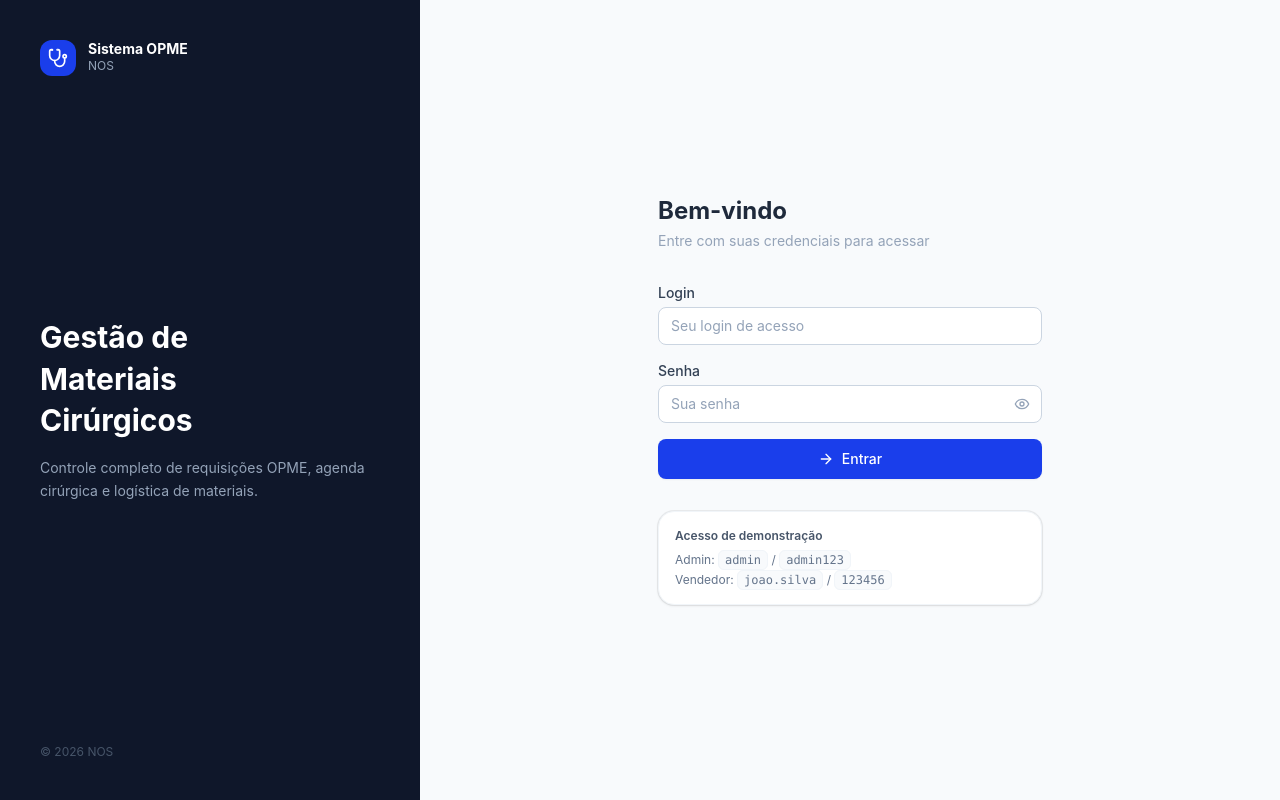
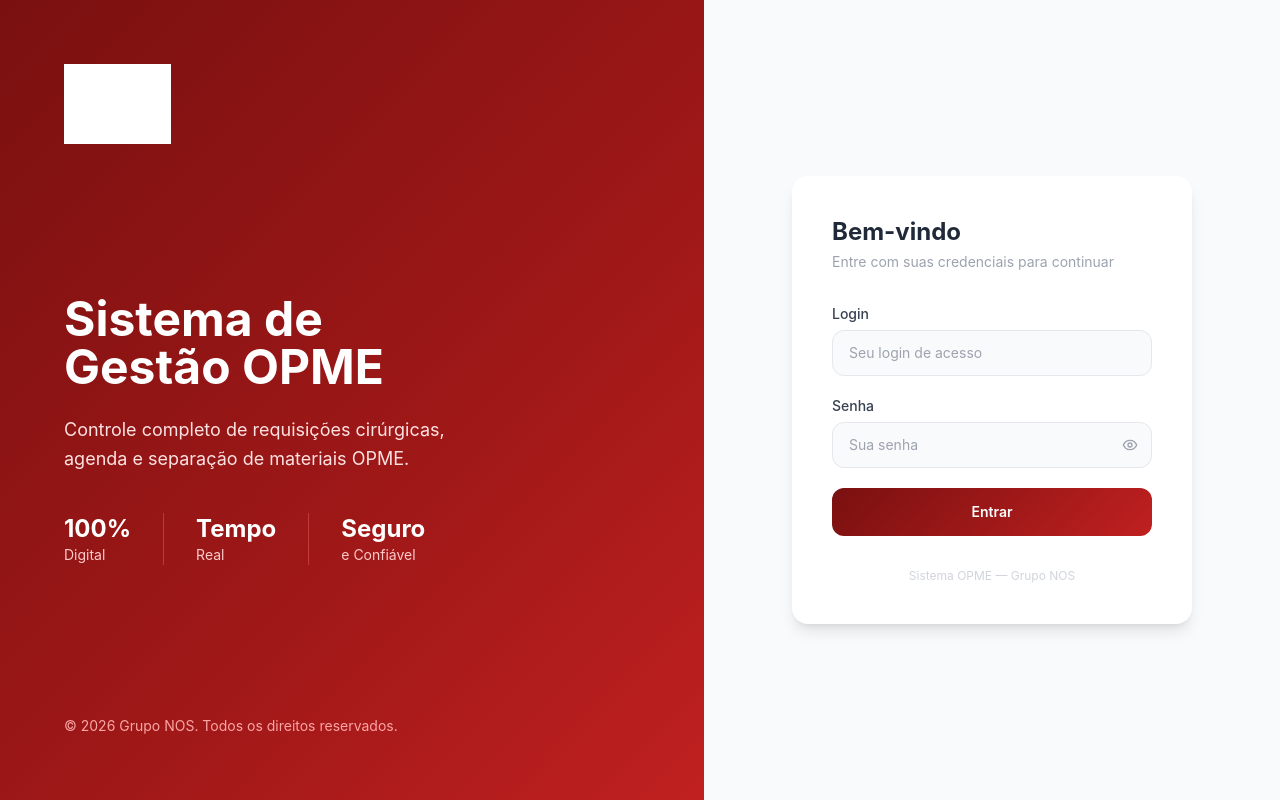
Before and after one commit to ofelipecosta/sistema-opme, a React (Vite) app in the folder frontend/: page /login in a window 1280 px wide. Built offline with nearby package versions, Linux system fonts and the light colour scheme; grey boxes are pictures that could not be loaded.

Commit message:
Redesign tela de login - profissional e responsivo

```diff
--- a/frontend/src/pages/Login.tsx
+++ b/frontend/src/pages/Login.tsx
@@ -1,6 +1,6 @@
 import { useState } from 'react'
 import { useAuth } from '../contexts/AuthContext'
-import { Eye, EyeOff, Stethoscope, ArrowRight } from 'lucide-react'
+import { Eye, EyeOff } from 'lucide-react'
 import toast from 'react-hot-toast'
 
 export default function Login() {
@@ -20,53 +20,84 @@ export default function Login() {
   }
 
   return (
-    <div className="min-h-screen bg-slate-50 flex">
-      {/* Left panel — brand */}
-      <div className="hidden lg:flex flex-col justify-between w-[420px] bg-slate-900 p-10 flex-shrink-0">
-        <div className="flex items-center gap-3">
-          <div className="w-9 h-9 bg-primary-600 rounded-xl flex items-center justify-center">
-            <Stethoscope className="w-5 h-5 text-white" />
-          </div>
-          <div>
-            <p className="font-bold text-white text-sm leading-none">Sistema OPME</p>
-            <p className="text-slate-400 text-xs mt-0.5">NOS</p>
+    <div className="min-h-screen flex flex-col md:flex-row">
+
+      {/* Painel esquerdo — marca */}
+      <div
+        className="hidden md:flex md:w-1/2 lg:w-[55%] flex-col justify-between p-10 lg:p-16"
+        style={{ background: 'linear-gradient(135deg, #7a1010 0%, #a01818 60%, #c02020 100%)' }}
+      >
+        {/* Logo */}
+        <div>
+          <img
+            src="/logo-nos.png"
+            alt="Grupo NOS"
+            className="h-16 lg:h-20 object-contain brightness-0 invert"
+            onError={e => { (e.target as HTMLImageElement).style.display = 'none' }}
+          />
+        </div>
+
+        {/* Texto central */}
+        <div className="space-y-6">
+          <h1 className="text-4xl lg:text-5xl font-bold text-white leading-tight">
+            Sistema de<br />Gestão OPME
+          </h1>
+          <p className="text-red-100 text-lg leading-relaxed max-w-md">
+            Controle completo de requisições cirúrgicas, agenda e separação de materiais OPME.
+          </p>
+          <div className="flex gap-8 pt-4">
+            <div>
+              <p className="text-white text-2xl font-bold">100%</p>
+              <p className="text-red-200 text-sm">Digital</p>
+            </div>
+            <div className="w-px bg-red-400/40" />
+            <div>
+              <p className="text-white text-2xl font-bold">Tempo</p>
+              <p className="text-red-200 text-sm">Real</p>
+            </div>
+            <div className="w-px bg-red-400/40" />
+            <div>
+              <p className="text-white text-2xl font-bold">Seguro</p>
+              <p className="text-red-200 text-sm">e Confiável</p>
+            </div>
           </div>
         </div>
 
-        <div>
-          <p className="text-3xl font-bold text-white leading-snug">
-            Gestão de<br />Materiais<br />Cirúrgicos
-          </p>
-          <p className="text-slate-400 text-sm mt-4 leading-relaxed">
-            Controle completo de requisições OPME, agenda cirúrgica e logística de materiais.
-          </p>
+        <p className="text-red-300 text-sm">© {new Date().getFullYear()} Grupo NOS. Todos os direitos reservados.</p>
+      </div>
+
+      {/* Painel direito — formulário */}
+      <div className="flex-1 flex flex-col items-center justify-center p-6 bg-gray-50 min-h-screen md:min-h-0">
+
+        {/* Logo mobile */}
+        <div className="mb-8 md:hidden text-center">
+          <img
+            src="/logo-nos.png"
+            alt="Grupo NOS"
+            className="h-14 mx-auto object-contain"
+            onError={e => { (e.target as HTMLImageElement).style.display = 'none' }}
+          />
         </div>
 
-        <p className="text-slate-600 text-xs">© {new Date().getFullYear()} NOS</p>
-      </div>
+        <div className="w-full max-w-[400px] bg-white rounded-2xl shadow-lg p-8 lg:p-10">
 
-      {/* Right panel — form */}
-      <div className="flex-1 flex items-center justify-center p-6">
-        <div className="w-full max-w-sm">
-          {/* Mobile logo */}
-          <div className="flex items-center gap-3 mb-8 lg:hidden">
-            <div className="w-9 h-9 bg-primary-600 rounded-xl flex items-center justify-center">
-              <Stethoscope className="w-5 h-5 text-white" />
-            </div>
-            <div>
-              <p className="font-bold text-slate-800 text-sm leading-none">Sistema OPME</p>
-              <p className="text-slate-400 text-xs mt-0.5">NOS</p>
-            </div>
+          {/* Cabeçalho do card */}
+          <div className="mb-8">
+            <h2 className="text-2xl font-bold text-gray-800">Bem-vindo</h2>
+            <p className="text-gray-400 text-sm mt-1">Entre com suas credenciais para continuar</p>
           </div>
 
-          <h2 className="text-2xl font-bold text-slate-800 mb-1">Bem-vindo</h2>
-          <p className="text-slate-400 text-sm mb-8">Entre com suas credenciais para acessar</p>
+          <form onSubmit={handleSubmit} className="space-y-5">
 
-          <form onSubmit={handleSubmit} className="space-y-4">
+            {/* Login */}
             <div>
-              <label className="label">Login</label>
+              <label className="block text-sm font-medium text-gray-700 mb-1.5">
+                Login
+              </label>
               <input
-                className="input"
+                className="w-full px-4 py-3 rounded-xl border border-gray-200 bg-gray-50 text-gray-800 text-sm
+                           focus:outline-none focus:ring-2 focus:border-transparent transition-all"
+                style={{ '--tw-ring-color': '#a01818' } as React.CSSProperties}
                 placeholder="Seu login de acesso"
                 value={loginVal}
                 onChange={e => setLoginVal(e.target.value)}
@@ -75,11 +106,16 @@ export default function Login() {
               />
             </div>
 
+            {/* Senha */}
             <div>
-              <label className="label">Senha</label>
+              <label className="block text-sm font-medium text-gray-700 mb-1.5">
+                Senha
+              </label>
               <div className="relative">
                 <input
-                  className="input pr-10"
+                  className="w-full px-4 py-3 pr-11 rounded-xl border border-gray-200 bg-gray-50 text-gray-800 text-sm
+                             focus:outline-none focus:ring-2 focus:border-transparent transition-all"
+                  style={{ '--tw-ring-color': '#a01818' } as React.CSSProperties}
                   type={showSenha ? 'text' : 'password'}
                   placeholder="Sua senha"
                   value={senha}
@@ -88,30 +124,36 @@ export default function Login() {
                 />
                 <button
                   type="button"
-                  className="absolute right-3 top-1/2 -translate-y-1/2 text-slate-400 hover:text-slate-600 transition-colors"
+                  className="absolute right-3.5 top-1/2 -translate-y-1/2 text-gray-400 hover:text-gray-600 transition-colors"
                   onClick={() => setShowSenha(!showSenha)}
+                  tabIndex={-1}
                 >
                   {showSenha ? <EyeOff className="w-4 h-4" /> : <Eye className="w-4 h-4" />}
                 </button>
               </div>
             </div>
 
-            <button type="submit" className="btn-primary w-full py-2.5 mt-2 text-sm" disabled={loading}>
+            {/* Botão */}
+            <button
+              type="submit"
+              disabled={loading}
+              className="w-full py-3.5 rounded-xl text-white font-semibold text-sm
+                         flex items-center justify-center gap-2 transition-all
+                         active:scale-[0.98] disabled:opacity-70 mt-2"
+              style={{ background: loading ? '#c05050' : 'linear-gradient(135deg, #7a1010, #c02020)' }}
+            >
               {loading ? (
-                <span className="w-4 h-4 border-2 border-white/30 border-t-white rounded-full animate-spin" />
+                <span className="w-5 h-5 border-2 border-white/30 border-t-white rounded-full animate-spin" />
               ) : (
-                <><ArrowRight className="w-4 h-4" /> Entrar</>
+                'Entrar'
               )}
             </button>
+
           </form>
 
-          <div className="mt-8 p-4 bg-white rounded-2xl border border-slate-100 shadow-card text-xs text-slate-500">
-            <p className="font-semibold text-slate-600 mb-2">Acesso de demonstração</p>
-            <div className="space-y-1">
-              <p>Admin: <code className="bg-slate-50 border border-slate-100 px-1.5 py-0.5 rounded-md font-mono">admin</code> / <code className="bg-slate-50 border border-slate-100 px-1.5 py-0.5 rounded-md font-mono">admin123</code></p>
-              <p>Vendedor: <code className="bg-slate-50 border border-slate-100 px-1.5 py-0.5 rounded-md font-mono">joao.silva</code> / <code className="bg-slate-50 border border-slate-100 px-1.5 py-0.5 rounded-md font-mono">123456</code></p>
-            </div>
-          </div>
+          <p className="text-center text-xs text-gray-300 mt-8">
+            Sistema OPME — Grupo NOS
+          </p>
         </div>
       </div>
     </div>
```
Also changed, not shown: frontend/public/logo-nos.png.png (added), 1 other file (tests, documents, lock files or other folders).
